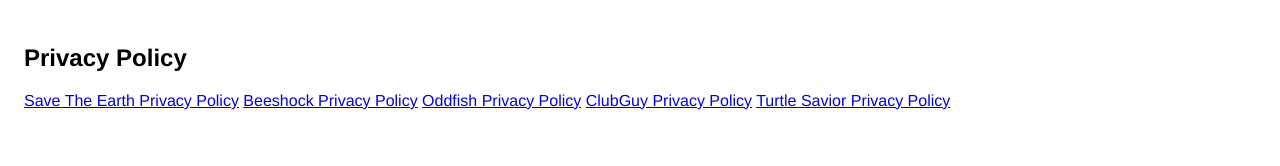
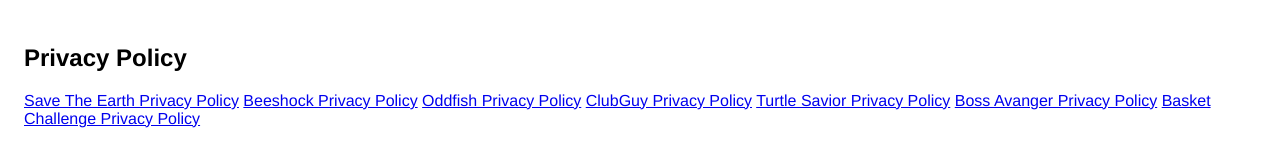
Before and after one commit to Integer869/Integer869.github.io, a plain HTML site: page index.html in a window 1280 px wide. Drawn offline with Linux system fonts and the light colour scheme.

Commit message:
Update index.html

```diff
--- a/index.html
+++ b/index.html
@@ -13,6 +13,8 @@
          <a href="OddFishPrivacyPolicy.html">Oddfish Privacy Policy</a>
         <a href="ClubGuyPrivacyPolicy.html">ClubGuy Privacy Policy</a>
         <a href="privacy_policy Turtle Savior.html">Turtle Savior Privacy Policy</a>
+        <a href="privacy_policy BossAvanger.html">Boss Avanger Privacy Policy</a>
+        <a href="privacy_policy BasketChallenge">Basket Challenge Privacy Policy</a>
 
 
 
```
